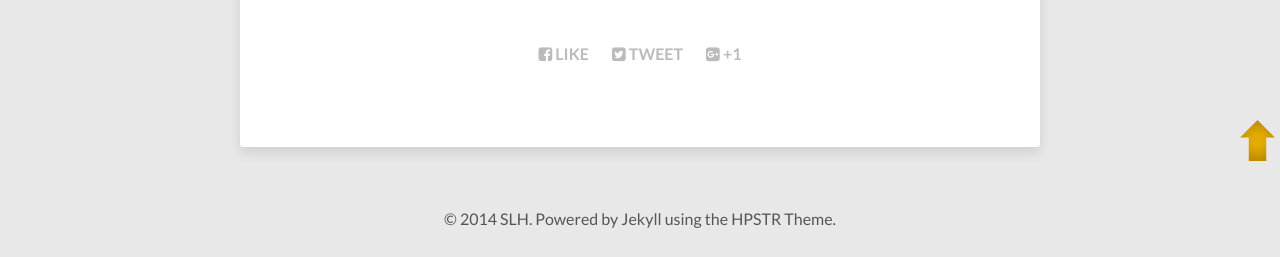
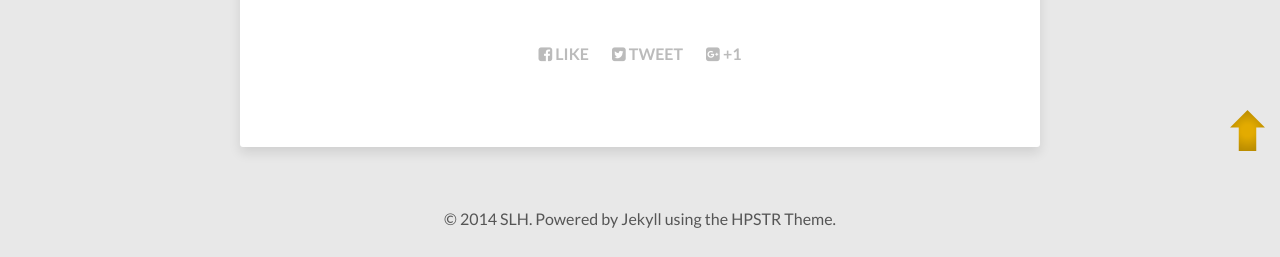
Before and after one commit to geoncheollee/geonblog, a Jekyll site: the page built from index.md, in a window 1280 px wide. Shown: the part 734-991 px from the top of the page. Built offline with Jekyll 4.4.1, drawn with Linux system fonts in a browser that asks for light colours; nearby versions of some CDN libraries.

Commit message:
Update page.html

```diff
--- a/_layouts/page.html
+++ b/_layouts/page.html
@@ -19,7 +19,7 @@
 
 <!-- 버튼(건철)
     body의 id인 page 참조하여 이동-->
-<div style="position: fixed; bottom: 5px; right: 5px;">
+<div style="position: fixed; bottom: 15px; right: 15px;">
   <a href="#page"><img src="{{ site.url }}/images/top.png" title="top"></a>
 </div>
 
```
